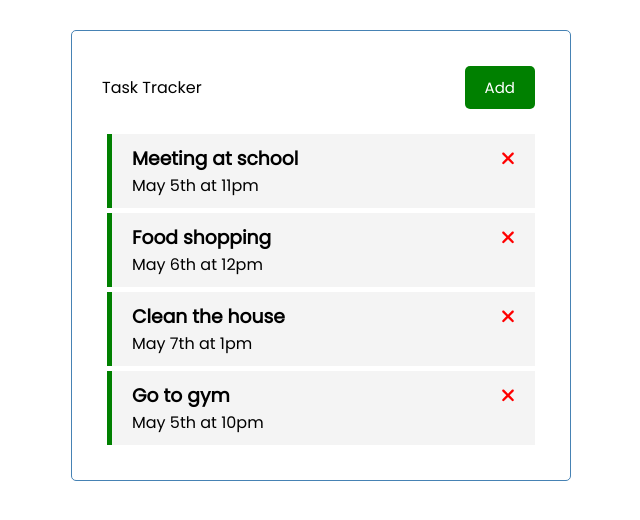
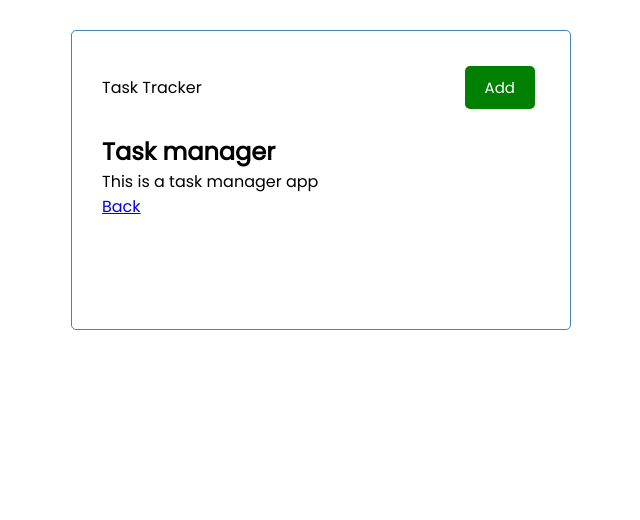
Before and after one commit to FelixTwoli/Tasks-manager-, an Angular app: page /about in a window 1280 px wide. Shown: the top 520 px of the page, without its empty margins (319-959 px from the left). Built offline with nearby package versions, Linux system fonts and the light colour scheme; data requests are answered from the project's data file.

Commit message:
Add about page

```diff
--- a/db.json
+++ b/db.json
@@ -4,7 +4,7 @@
       "id": 2,
       "text": "Meeting at school",
       "day": "May 5th at 11pm",
-      "reminder": true
+      "reminder": false
     },
     {
       "id": 3,
--- a/src/app/app.component.html
+++ b/src/app/app.component.html
@@ -1,4 +1,4 @@
 <div class="container">
   <app-header></app-header>
-  <app-tasks></app-tasks>
+  <router-outlet></router-outlet>
 </div>
--- a/src/app/app.module.ts
+++ b/src/app/app.module.ts
@@ -3,6 +3,7 @@
 import { FontAwesomeModule } from '@fortawesome/angular-fontawesome';
 import { HttpClientModule } from '@angular/common/http';
 import { FormsModule } from '@angular/forms';
+import { RouterModule, Routes } from '@angular/router';
 
 import { AppComponent } from './app.component';
 import { HeaderComponent } from './components/header/header.component';
@@ -10,7 +11,13 @@
 import { TasksComponent } from './components/tasks/tasks.component';
 import { TaskItemComponent } from './components/task-item/task-item.component';
 import { AddTaskComponent } from './components/add-task/add-task.component';
+import { AboutComponent } from './components/about/about.component';
 
+
+const appRoutes: Routes = [
+  { path: '', component: TasksComponent },
+  { path: 'about', component: AboutComponent },
+]
 
 
 @NgModule({
@@ -21,6 +28,7 @@
     TasksComponent,
     TaskItemComponent,
     AddTaskComponent,
+    AboutComponent,
 
   ],
   imports: [
@@ -28,6 +36,7 @@
     FontAwesomeModule,
     HttpClientModule,
     FormsModule,
+    RouterModule.forRoot(appRoutes, { enableTracing: true }),
   ],
   providers: [],
   bootstrap: [AppComponent]
--- /dev/null
+++ b/src/app/components/about/about.component.html
@@ -0,0 +1,7 @@
+<div>
+  <h2>Task manager</h2>
+  <p>This is a task manager app</p>
+  <a routerLink="/">Back</a>
+
+
+</div>
```
Also changed, not shown: src/app/components/about/about.component.ts (added, +10 -0 lines), src/app/components/about/about.component.css (added), 1 other file (tests, documents, lock files or other folders).
